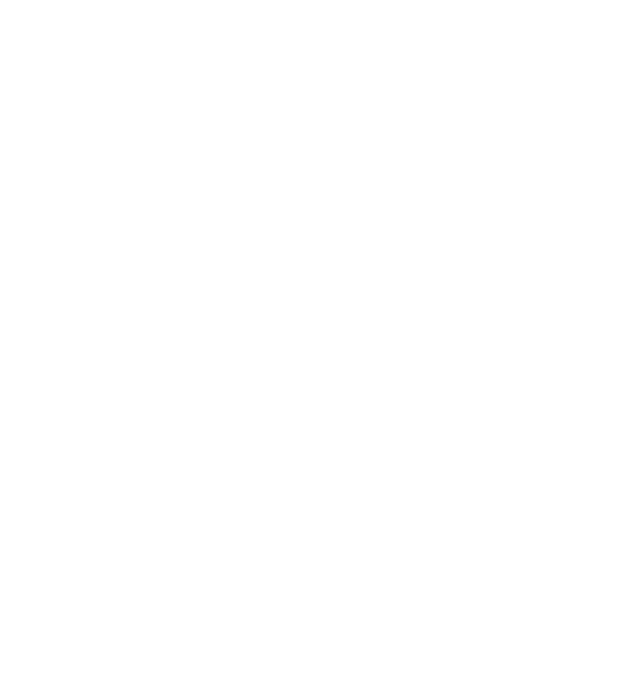
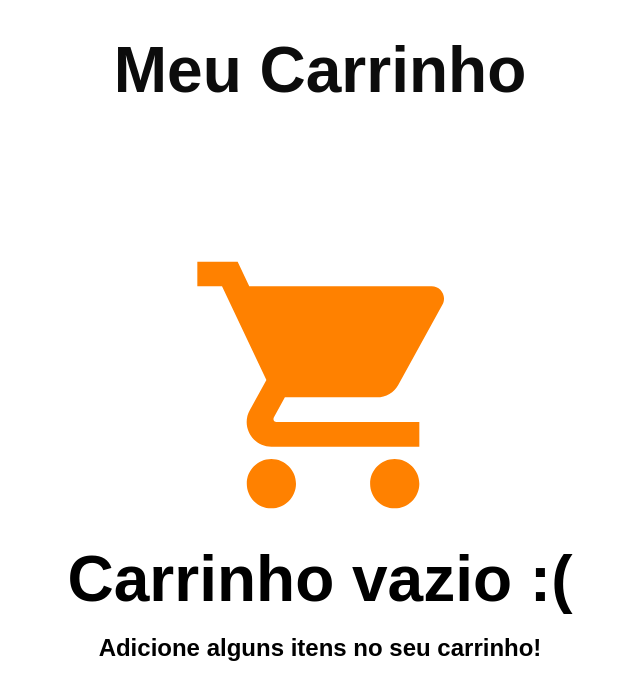
Before and after one commit to henriquepontees/desafio-02-aws-react, a React (Vite) app: page /emptycart in a window 1280 px wide. Before the commit this address had no page. Shown: the top 700 px of the page, without its empty margins (320-960 px from the left). Built offline with nearby package versions, Linux system fonts and the light colour scheme.

Commit message:
feat: add empty cart page

```diff
--- a/src/App.tsx
+++ b/src/App.tsx
@@ -1,6 +1,7 @@
 import { BrowserRouter, Routes, Route } from "react-router-dom";
 import { Login } from './pages/Login';
 import { Cart } from "./pages/Cart";
+import { EmptyCart } from "./pages/EmptyCart";
 
 function App() {
 
@@ -8,6 +9,7 @@
     <Routes>
       <Route path="/" element={<Login />} />
       <Route path="/cart" element={<Cart />} />
+      <Route path="/emptycart" element={<EmptyCart />} />
       </Routes>
   </BrowserRouter>;
 }
--- /dev/null
+++ b/src/pages/EmptyCart.tsx
@@ -0,0 +1,24 @@
+import '../styles/Cart.css';
+import cartImage from '../assets/cart.svg';
+
+export const EmptyCart = () => {
+
+return (
+    <div className="cart-container">
+        <header>
+            <h1>Meu Carrinho</h1>
+        </header>
+        <main>
+            <section className="empty-cart-container">
+                <img src={cartImage} alt="Carrinho Vazio" className="empty-cart-image" />
+                <p className="empty-cart">
+                Carrinho vazio :(
+                </p>
+                <p className="add-itens">
+                    Adicione alguns itens no seu carrinho!
+                </p>
+            </section>
+        </main>
+    </div>
+);
+};
--- a/src/styles/Cart.css
+++ b/src/styles/Cart.css
@@ -141,6 +141,37 @@
     font-size: 24px;
 }
 
+.empty-cart-container {
+    display: flex;
+    flex-direction: column;
+    justify-content: center;
+    align-items: center;
+    text-align: center;
+    margin-top: 163px;
+    width: 100%;
+}
+
+.empty-cart-image {
+    width: 148px;
+    height: 148px;
+    margin-bottom: 24px;
+}
+
+.empty-cart {
+    font-size: 40px;
+    line-height: 48px;
+    font-weight: 800;
+    white-space: nowrap;
+    margin: 16px;
+}
+
+.add-itens {
+    font-size: 16px;
+    line-height: 19.2px;
+    font-weight: 600;
+    margin: 0px;
+}
+
 @media (min-width: 768px) {
 
     h1 {
@@ -205,4 +236,31 @@
         width: 300px;
         height: 45px;
     }
+
+    .empty-cart-container {
+        margin-top: 0px;
+    }
+
+    .empty-cart-image {
+        width: 248px;
+        height: 248px;
+        margin-bottom: 16px;
+        margin-top: 120px;
+    }
+
+    .empty-cart {
+        font-size: 64px;
+        line-height: 76.8px;
+        font-weight: 800;
+        white-space: nowrap;
+        margin: 16px;
+    }
+
+    .add-itens {
+        font-size: 24px;
+        line-height: 28.8px;
+        font-weight: 600;
+        margin: 0px;
+    }
+
 }
```
Also changed, not shown: src/assets/cart.svg (added).
